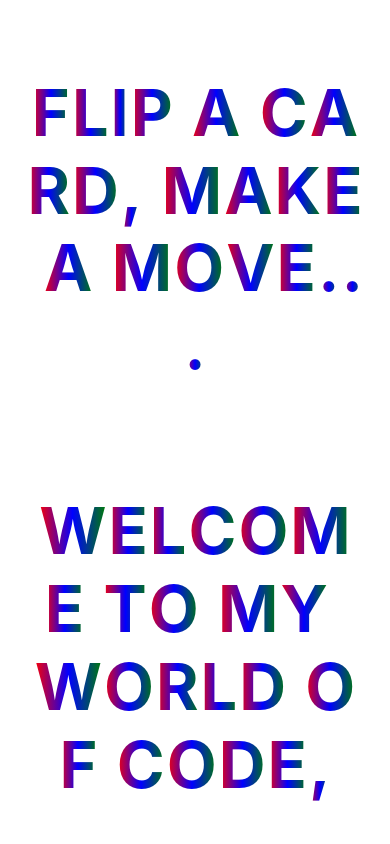
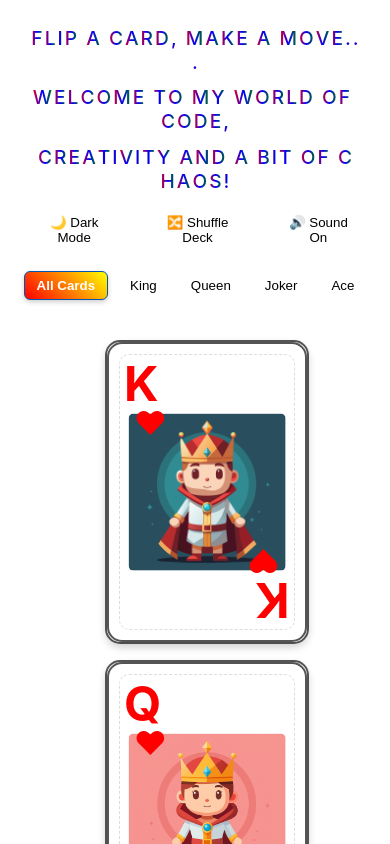
Before and after one commit to Arghamita08/my-portfolio, a React (Create React App) app: page / in a window 390 px wide. Shown: the top 844 px of the page. Built offline with nearby package versions, Linux system fonts and the light colour scheme.

Commit message:
Update App.css

```diff
--- a/src/App.css
+++ b/src/App.css
@@ -78,14 +78,22 @@ button:hover {
 }
 
 .animated-gradient-heading {
-  font-size: 2.7em;
-  font-weight: 450;
+  display: flex;
+  flex-direction: column;
+  align-items: center;
   text-align: center;
-  margin-bottom: 20px;
+  margin-bottom: 10px;
+  max-width: 90vw;
+}
+
+.animated-line {
+  font-size: 2.1em;
+  font-weight: 500;
+  margin: 0.3em 0;
   display: flex;
   flex-wrap: wrap;
   justify-content: center;
-  line-height: 1.2;
+  line-height: 1.25;
 }
 
 .animated-gradient-heading span {
@@ -100,10 +108,25 @@ button:hover {
 
 .portfolio-container.dark-mode .animated-gradient-heading span {
   background: linear-gradient(90deg, red, violet, white);
-  -webkit-background-clip: text;
-  background-clip: text;
-  -webkit-text-fill-color: transparent;
-  text-fill-color: transparent;
+}
+
+@media (max-width: 1030px) {
+  .animated-line {
+    font-size: 2em;
+  }
+}
+
+@media (max-width: 770px) {
+  .animated-line {
+    font-size: 1.6em;
+  }
+}
+
+@media (max-width: 480px) {
+  .animated-line {
+    font-size: 1.2em;
+    padding: 0 10px;
+  }
 }
 
 .portfolio-container.dark-mode button {
@@ -127,7 +150,7 @@ button:hover {
 }
 
 .filter-controls button.active-filter {
-    background: linear-gradient(45deg, red, yellow); /* Example active gradient */
+    background: linear-gradient(45deg, red, yellow);
     color: white;
     font-weight: bold;
     border: 1px solid #0056b3;
```
